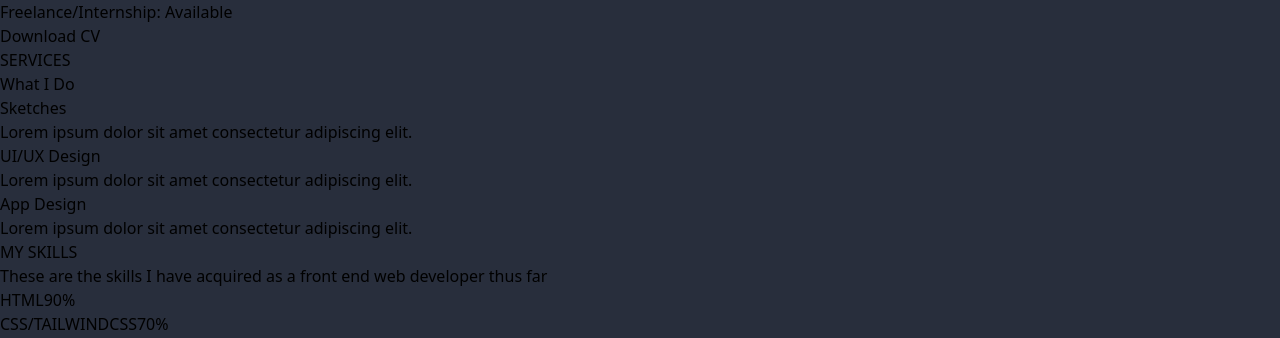
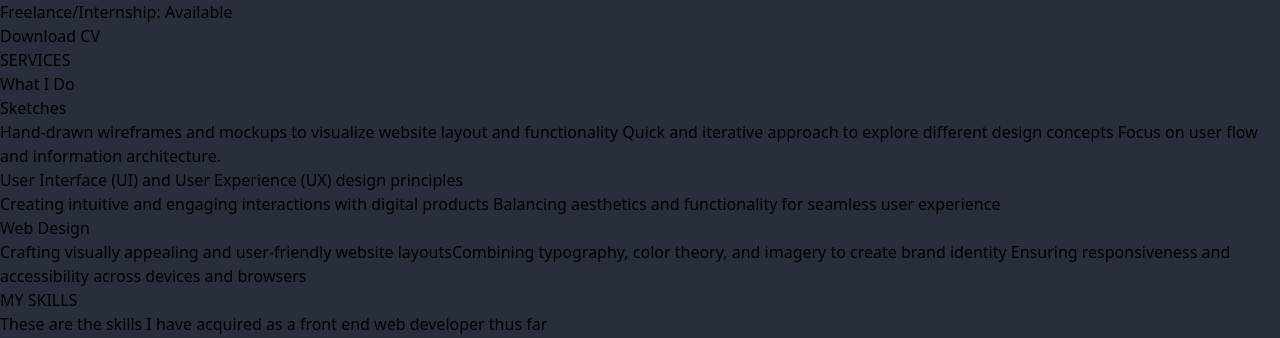
Before and after one commit to Dapreshcode/port-folio, a React (Vite) app: page / in a window 1280 px wide. Shown: the part 1368-1706 px from the top of the page. Built offline with nearby package versions, Linux system fonts and the light colour scheme.

Commit message:
Updated portfolio section or added new features

```diff
--- a/src/Components/Navbar.jsx
+++ b/src/Components/Navbar.jsx
@@ -19,7 +19,7 @@ const Navbar = () => {
         <img src="" alt="logo" />
 
         {/* ===== Desktop Nav ===== */}
-        <ul className="hidden md:flex gap-7">
+        <ul className="hidden md:flex gap-7 text-grey-300 font-bold">
           <a href="#Header" className="cursor-pointer hover:text-gray-500">Home</a>
           <a href="#About" className="cursor-pointer hover:text-gray-500">About</a>
           <a href="#Project" className="cursor-pointer hover:text-gray-500">Project</a>
--- a/src/Components/Services.jsx
+++ b/src/Components/Services.jsx
@@ -7,7 +7,7 @@ import React from 'react'
 
 const Services = () => {
   return (
-   <section class="bg-[#111827]/90 text-gray-300 py-20 px-6">
+   <section class="bg-[#111827]/90 text-gray-300 py-20 px-6" id='#Services'>
   <div class="max-w-6xl mx-auto text-center">
     <h2 class="text-yellow-400 font-semibold">SERVICES</h2>
     <h3 class="text-3xl font-bold mt-2 text-white">What I Do</h3>
@@ -16,19 +16,27 @@ const Services = () => {
       <div class="p-6 bg-[#1a1f2e]/70 rounded-xl hover:bg-[#1a1f2e]/90 transition">
 
         <h4 class="text-xl font-bold mb-2">Sketches</h4>
-        <p>Lorem ipsum dolor sit amet consectetur adipiscing elit.</p>
+        <p> Hand-drawn wireframes and mockups to visualize website layout and functionality
+Quick and iterative approach to explore different design concepts
+Focus on user flow and information architecture.
+</p>
       </div>
 
       <div class="p-6 bg-[#1a1f2e]/70 rounded-xl hover:bg-[#1a1f2e]/90 transition">
 
-        <h4 class="text-xl font-bold mb-2">UI/UX Design</h4>
-        <p>Lorem ipsum dolor sit amet consectetur adipiscing elit.</p>
+        <h4 class="text-xl font-bold mb-2">User Interface (UI) and User Experience (UX) design principles</h4>
+
+
+
+        <p>Creating intuitive and engaging interactions with digital products
+Balancing aesthetics and functionality for seamless user experience</p>
       </div>
 
       <div class="p-6 bg-[#1a1f2e]/70 rounded-xl hover:bg-[#1a1f2e]/90 transition">
 
-        <h4 class="text-xl font-bold mb-2">App Design</h4>
-        <p>Lorem ipsum dolor sit amet consectetur adipiscing elit.</p>
+        <h4 class="text-xl font-bold mb-2">Web Design</h4>
+        <p> Crafting visually appealing and user-friendly website layoutsCombining typography, color theory, and imagery to create brand identity
+      Ensuring responsiveness and accessibility across devices and browsers</p>
       </div>
     </div>
   </div>
```
